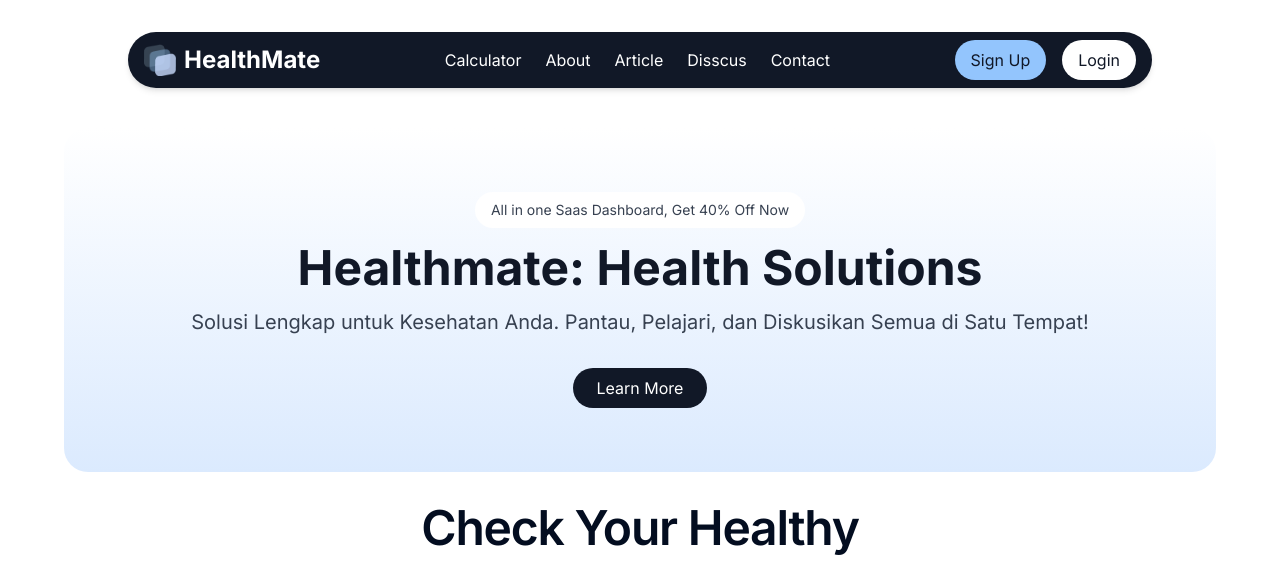
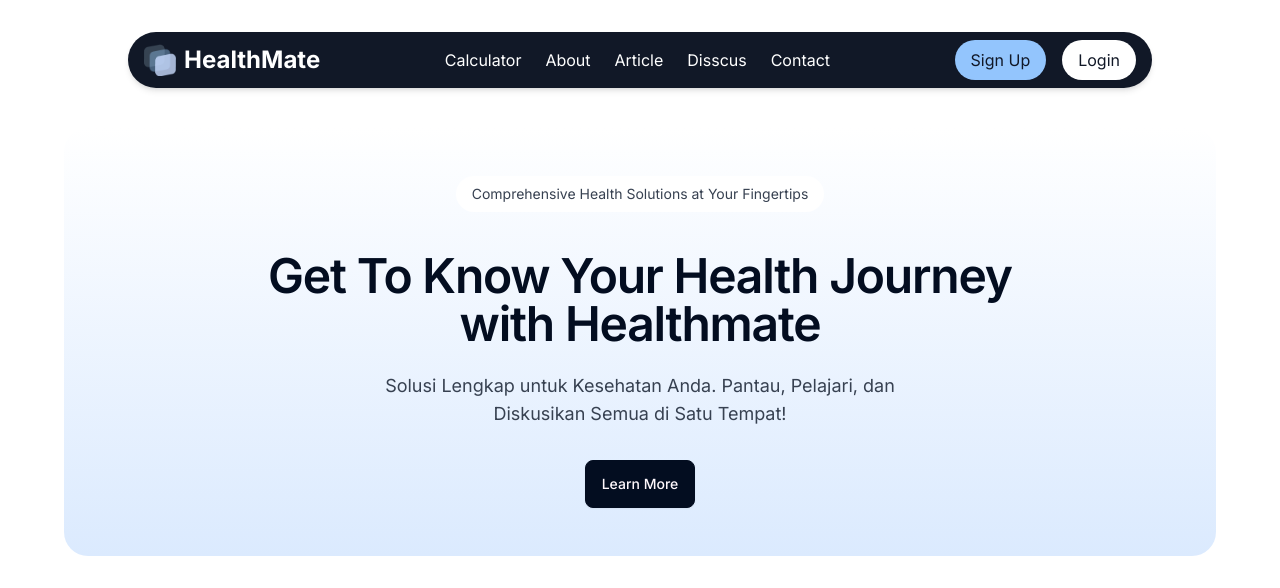
Before and after one commit to Capstone-HealthMate/HealthMate-, a React (Vite) app in the folder front-end/: page / in a window 1280 px wide. Shown: the top 588 px of the page. Built offline with nearby package versions, Linux system fonts and the light colour scheme; no server answers.

Commit message:
Update Hero.jsx

```diff
--- a/front-end/src/components/atom/Hero.jsx
+++ b/front-end/src/components/atom/Hero.jsx
@@ -1,24 +1,29 @@
 // eslint-disable-next-line no-unused-vars
-import React from 'react';
+import React from "react";
+import TextHeader from "./TextHeader";
 
 const Hero = () => {
   return (
-    <div className="py-2 px-16 ">
-      <div className="bg-gradient-to-b from-white to-blue-100 rounded-3xl text-center py-16 px-4">
-      <div className="container mx-auto">
-        <div className="bg-white text-sm text-gray-700 py-2 px-4 rounded-full inline-block mb-4">
-          All in one Saas Dashboard, Get 40% Off Now
+    <div className="py-2 lg:px-16 px-3">
+      <div className="bg-gradient-to-b from-white to-blue-100 rounded-3xl text-center lg:py-12 py-4 px-4">
+        <div className="container mx-auto  flex flex-col justify-center items-center leading-relaxed lg:max-w-3xl">
+          <div className="bg-white text-sm text-gray-700 lg:py-2 px-4 rounded-full inline-block lg:mb-4 ">
+            Comprehensive Health Solutions at Your Fingertips
+          </div>
+          <TextHeader>
+            Get To Know Your Health Journey with Healthmate
+          </TextHeader>
+          <div className="w-full lg:max-w-xl">
+            <p className="lg:text-lg md:text-xl text-sm text-gray-700 lg:mb-8 mb-6">
+              Solusi Lengkap untuk Kesehatan Anda. Pantau, Pelajari, dan
+              Diskusikan Semua di Satu Tempat!
+            </p>
+          </div>
+          <button type="submit" className="btn btn-secondary  font-medium">
+            Learn More
+          </button>
         </div>
-        <h1 className="text-4xl md:text-5xl font-bold text-gray-900 mb-4">Healthmate: Health Solutions</h1>
-        <p className="text-lg md:text-xl text-gray-700 mb-8">
-          Solusi Lengkap untuk Kesehatan Anda. Pantau, Pelajari, dan Diskusikan Semua di Satu Tempat!
-        </p>
-        <button className="bg-gray-900 text-white py-2 px-6 rounded-full hover:bg-gray-800 transition duration-300">
-          Learn More
-        </button>
       </div>
-    </div>
-
     </div>
   );
 };
```
